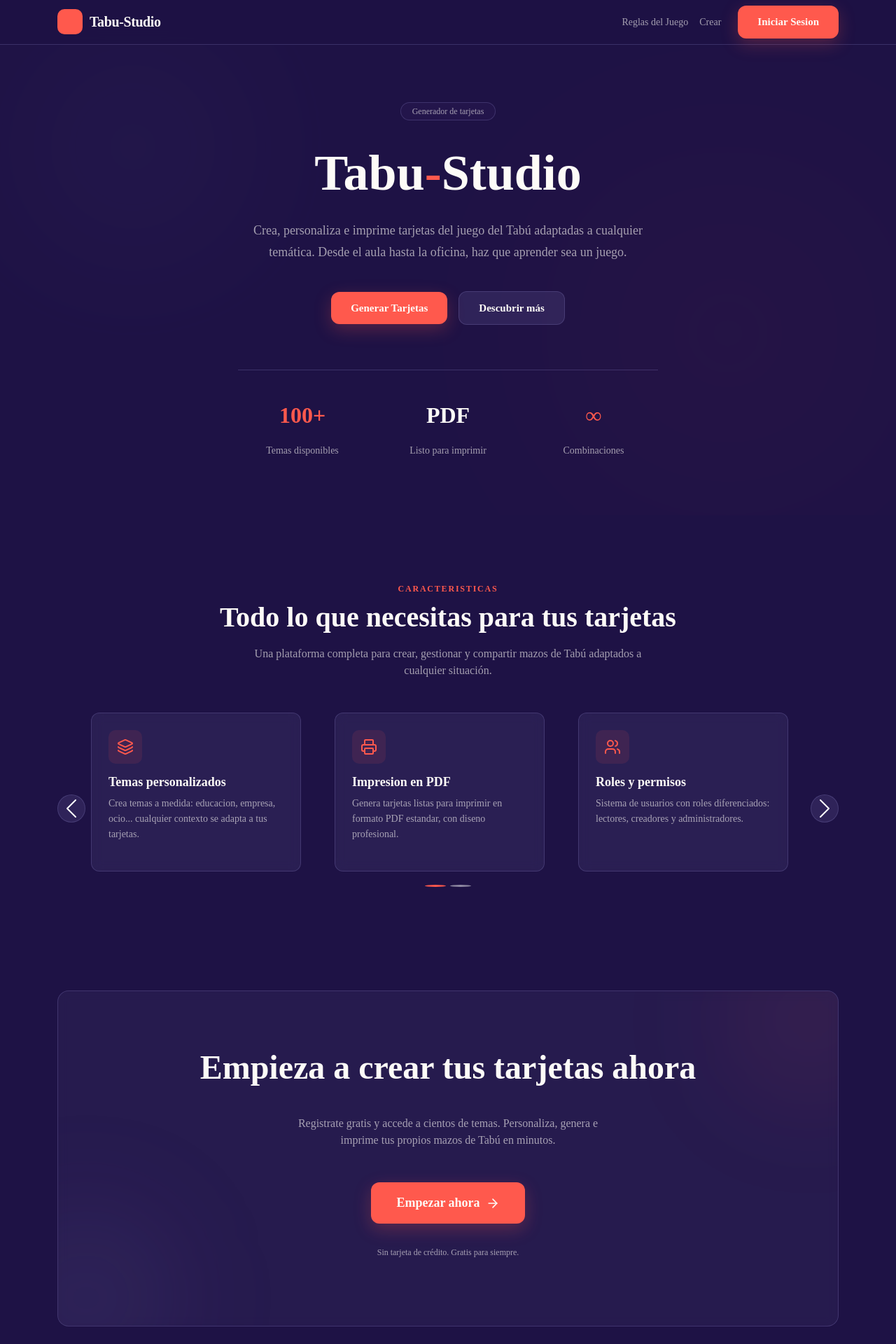
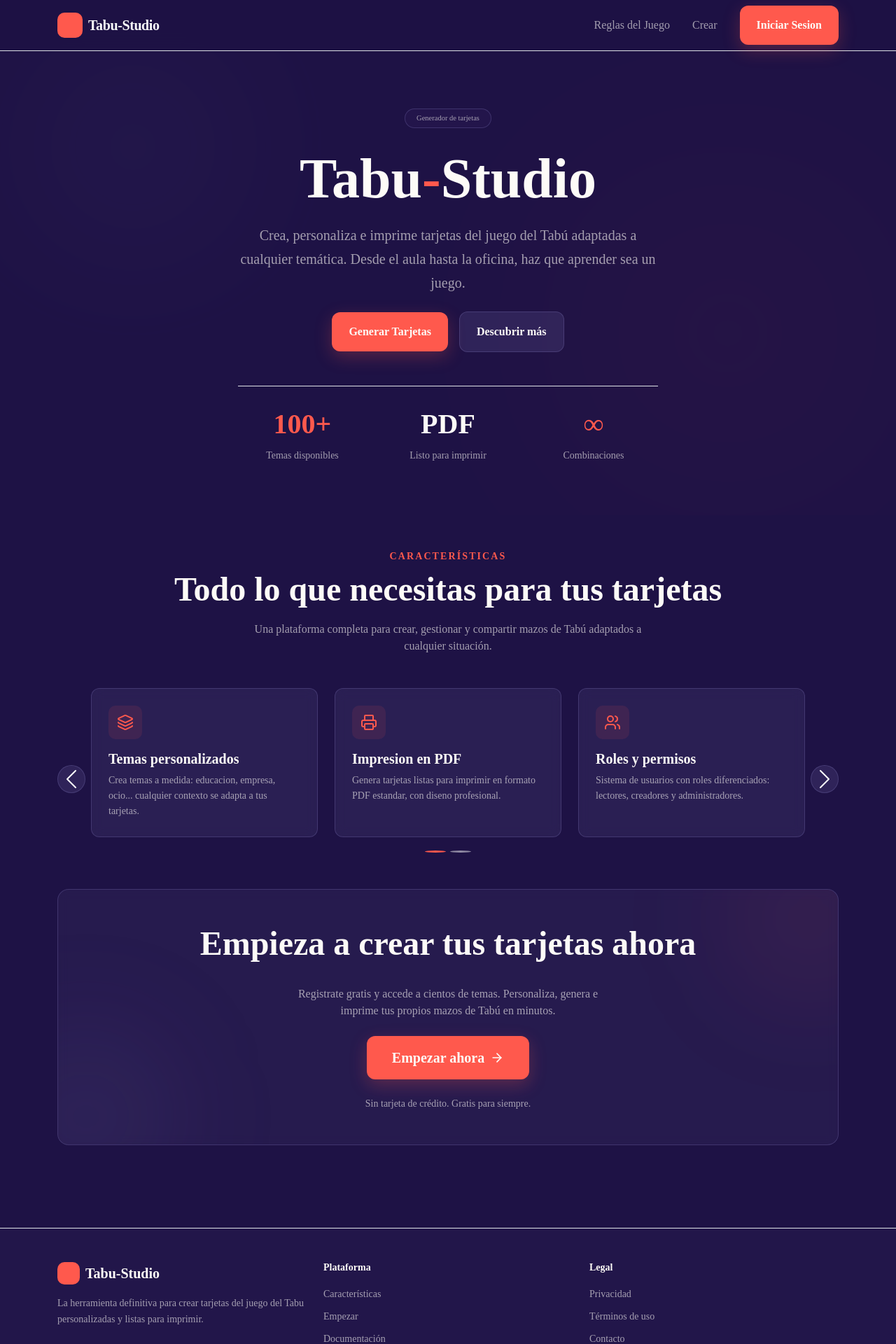
Before and after one commit to AntonioPulidoH/Desafio-CartasTabu-Prod, a React (Vite) app in the folder frontend/: page / in a window 1280 px wide. Shown: the top 1920 px of the page at 70% size. Built offline with nearby package versions, Linux system fonts and the light colour scheme.

Commit message:
refactor: optimizar CSS utilizando clases de Bootstrap

```diff
--- a/frontend/src/components/banner-principal.tsx
+++ b/frontend/src/components/banner-principal.tsx
@@ -1,48 +1,46 @@
-
 export function BannerPrincipal() {
   return (
-    <section id="inicio" className="banner-principal">
-
+    <section id="inicio" className="banner-principal position-relative d-flex align-items-center justify-content-center">
       <div className="banner-fondo-glow-1" />
       <div className="banner-fondo-glow-2" />
 
-      <div className="banner-contenido">
-        <div className="badge etiqueta-badge">
-          <span>Generador de tarjetas</span>
+      <div className="banner-contenido position-relative z-2 text-center mx-auto px-3">
+        <div className="badge etiqueta-badge d-inline-flex align-items-center gap-2 px-3 py-2 mb-4">
+          <span className="small">Generador de tarjetas</span>
         </div>
 
+        <h1 className="banner-titulo display-1 fw-bold">
+          Tabu<span className="acento">-</span>Studio
+        </h1>
 
-        <h1 className="banner-titulo">Tabu<span className="acento">-</span>Studio</h1>
-
-        <p className="banner-descripcion">
+        <p className="banner-descripcion mt-3 fs-5 mx-auto" style={{maxWidth: '600px', lineHeight: 1.7, color: 'var(--color-texto-suave)'}}>
           Crea, personaliza e imprime tarjetas del juego del Tabú adaptadas a
           cualquier temática. Desde el aula hasta la oficina, haz que aprender
           sea un juego.
         </p>
 
-        <div className="banner-botones">
-          <a href="#empezar" className="boton-acento">
+        <div className="banner-botones mt-4 d-flex flex-column flex-sm-row align-items-center justify-content-center gap-3">
+          <a href="#empezar" className="boton-acento d-inline-flex align-items-center gap-2 px-4 py-3">
             Generar Tarjetas
           </a>
-          <a href="#caracteristicas" className="boton-secundario">
+          <a href="#caracteristicas" className="boton-secundario d-inline-flex align-items-center gap-2 px-4 py-3">
             Descubrir más
           </a>
         </div>
 
-
-        <div className="banner-estadisticas">
+        <div className="banner-estadisticas mt-5 pt-4 border-top" style={{borderColor: 'var(--color-borde)'}}>
           <div className="row text-center">
             <div className="col-4">
-              <p className="estadistica-valor">100+</p>
-              <p className="estadistica-etiqueta">Temas disponibles</p>
+              <p className="estadistica-valor fs-1 fw-bold mb-1">100+</p>
+              <p className="estadistica-etiqueta small mb-0" style={{color: 'var(--color-texto-suave)'}}>Temas disponibles</p>
             </div>
             <div className="col-4">
-              <p className="estadistica-valor neutral">PDF</p>
-              <p className="estadistica-etiqueta">Listo para imprimir</p>
+              <p className="estadistica-valor neutral fs-1 fw-bold mb-1">PDF</p>
+              <p className="estadistica-etiqueta small mb-0" style={{color: 'var(--color-texto-suave)'}}>Listo para imprimir</p>
             </div>
             <div className="col-4">
-              <p className="estadistica-valor">{"\u221E"}</p>{/*Esto es para poner el símbolo del infinito*/}
-              <p className="estadistica-etiqueta">Combinaciones</p>
+              <p className="estadistica-valor fs-1 fw-bold mb-1">{"\u221E"}</p>
+              <p className="estadistica-etiqueta small mb-0" style={{color: 'var(--color-texto-suave)'}}>Combinaciones</p>
             </div>
           </div>
         </div>
--- a/frontend/src/components/barra-navegacion.tsx
+++ b/frontend/src/components/barra-navegacion.tsx
@@ -1,12 +1,12 @@
 export function BarraNavegacion() {
   return (
-    <nav className="navbar navbar-expand-lg barra-nav">
+    <nav className="navbar navbar-expand-lg barra-nav fixed-top border-bottom" style={{borderColor: 'var(--color-borde)'}}>
       <div className="container">
-        <a className="navbar-brand" href="#inicio">
-          <span className="icono-logo">
-            {/*Aquí tenemos que poner el log*/}
-          </span>
-          {"Tabu-Studio"}
+        <a className="navbar-brand d-flex align-items-center gap-2 fs-5 fw-bold text-light" href="#inicio">
+          <span className="icono-logo d-flex align-items-center justify-content-center">
+            {/*Aquí tenemos que poner el logo*/}
+          </span >
+          Tabu-Studio
         </a>
 
         <button
@@ -24,17 +24,17 @@ export function BarraNavegacion() {
         <div className="collapse navbar-collapse" id="navbarMenu">
           <ul className="navbar-nav ms-auto align-items-lg-center">
             <li className="nav-item">
-              <a className="nav-link" href="#caracteristicas">
+              <a className="nav-link small px-3 py-2" href="#caracteristicas">
                 Reglas del Juego
               </a>
             </li>
             <li className="nav-item">
-              <a className="nav-link" href="#empezar">
+              <a className="nav-link small px-3 py-2" href="#empezar">
                 Crear
               </a>
             </li>
             <li className="nav-item ms-lg-3 mt-2 mt-lg-0">
-              <button type="button" className="boton-acento w-100">
+              <button type="button" className="boton-acento w-100 d-inline-flex align-items-center justify-content-center gap-2 px-4 py-3">
                 Iniciar Sesion
               </button>
             </li>
--- a/frontend/src/components/carousel-caracteristicas.tsx
+++ b/frontend/src/components/carousel-caracteristicas.tsx
@@ -61,14 +61,14 @@ export function CarruselCaracteristicas() {
   const slides = agruparEnSlides(caracteristicas, 3)
 
   return (
-    <section id="caracteristicas" className="seccion-caracteristicas">
+    <section id="caracteristicas" className="py-5 py-lg-6">
       <div className="container">
         <div className="text-center mb-5">
-          <p className="seccion-titulo-superior">Caracteristicas</p>
-          <h2 className="seccion-titulo">
+          <p className="seccion-titulo-superior small fw-semibold mb-2">Características</p>
+          <h2 className="seccion-titulo display-5 fw-bold">
             {"Todo lo que necesitas para tus tarjetas"}
           </h2>
-          <p className="seccion-subtitulo">
+          <p className="seccion-subtitulo mt-3 mx-auto" style={{maxWidth: '560px', color: 'var(--color-texto-suave)'}}>
             Una plataforma completa para crear, gestionar y compartir mazos de
             Tabú adaptados a cualquier situación.
           </p>
@@ -76,11 +76,12 @@ export function CarruselCaracteristicas() {
 
         <div
           id="carruselCaracteristicas"
-          className="carousel slide"
+          className="carousel slide position-relative pb-5"
           data-bs-ride="carousel"
         >
 
           <div className="carousel-indicators indicadores-carrusel">
+            {/*Esta función es para dividir las tarjetas con */}
             {slides.map((_, indice) => (
               <button
                 key={indice}
@@ -98,18 +99,18 @@ export function CarruselCaracteristicas() {
             {slides.map((grupo, indiceSlide) => (
               <div
                 key={indiceSlide}
-                className={`carousel-item  ${indiceSlide === 0 ? "active" : ""}`
-              }data-bs-interval="3000"
+                className={`carousel-item ${indiceSlide === 0 ? "active" : ""}`}
+                data-bs-interval="2500"
               >
                 <div className="row justify-content-center g-4 px-2">
                   {grupo.map((item) => (
                     <div key={item.titulo} className="col-12 col-md-6 col-lg-4">
-                      <div className="tarjeta-caracteristica h-100">
-                        <div className="tarjeta-icono">
+                      <div className="tarjeta-caracteristica h-100 p-4">
+                        <div className="tarjeta-icono d-flex align-items-center justify-content-center mb-3">
                           <item.icono />
                         </div>
-                        <h3 className="tarjeta-titulo">{item.titulo}</h3>
-                        <p className="tarjeta-descripcion">
+                        <h3 className="tarjeta-titulo fs-5 fw-bold mb-2">{item.titulo}</h3>
+                        <p className="tarjeta-descripcion small mb-0" style={{lineHeight: 1.6, color: 'var(--color-texto-suave)'}}>
                           {item.descripcion}
                         </p>
                       </div>
@@ -120,9 +121,8 @@ export function CarruselCaracteristicas() {
             ))}
           </div>
 
-
           <button
-            className="carousel-control-prev control-carrusel"
+            className="carousel-control-prev control-carrusel position-absolute top-50 translate-middle-y"
             type="button"
             data-bs-target="#carruselCaracteristicas"
             data-bs-slide="prev"
@@ -131,7 +131,7 @@ export function CarruselCaracteristicas() {
             <span className="visually-hidden">Anterior</span>
           </button>
           <button
-            className="carousel-control-next control-carrusel"
+            className="carousel-control-next control-carrusel position-absolute top-50 translate-middle-y"
             type="button"
             data-bs-target="#carruselCaracteristicas"
             data-bs-slide="next"
--- a/frontend/src/components/footer.tsx
+++ b/frontend/src/components/footer.tsx
@@ -1,57 +1,56 @@
-
 export function Footer() {
   return (
-    <footer>
+    <footer className="footer-pagina border-top pt-5 pb-3" style={{borderColor: 'var(--color-borde)'}}>
       <div className="container">
         <div className="row">
           <div className="col-md-4 mb-4 mb-md-0">
-            <div className="footer-marca-logo">
-              <span className="icono-logo">
+            <div className="footer-marca-logo d-flex align-items-center gap-2 mb-3">
+              <span className="icono-logo d-flex align-items-center justify-content-center">
                 {/*Aquí iría el logo*/}
               </span>
-              <span>Tabu-Studio</span>
+              <span className="fs-5 fw-bold">Tabu-Studio</span>
             </div>
-            <p className="footer-descripcion">
+            <p className="footer-descripcion small mb-0" style={{color: 'var(--color-texto-suave)', lineHeight: 1.6}}>
               La herramienta definitiva para crear tarjetas del juego del Tabu
               personalizadas y listas para imprimir.
             </p>
           </div>
 
-
           <div className="col-md-4 mb-4 mb-md-0">
-            <h4 className="footer-titulo-seccion">Plataforma</h4>
-            <ul className="footer-enlaces">
+            <h4 className="footer-titulo-seccion small fw-bold mb-3">Plataforma</h4>
+            <ul className="footer-enlaces p-0 m-0 d-flex flex-column gap-2">
               <li>
-                <a href="#caracteristicas">Características</a>
+                <a href="#caracteristicas" className="small">Características</a>
               </li>
               <li>
-                <a href="#empezar">Empezar</a>
+                <a href="#empezar" className="small">Empezar</a>
               </li>
               <li>
-                <a href="#">Documentación</a>
+                <a href="#" className="small">Documentación</a>
               </li>
             </ul>
           </div>
 
-
           <div className="col-md-4">
-            <h4 className="footer-titulo-seccion">Legal</h4>
-            <ul className="footer-enlaces">
+            <h4 className="footer-titulo-seccion small fw-bold mb-3">Legal</h4>
+            <ul className="footer-enlaces p-0 m-0 d-flex flex-column gap-2">
               <li>
-                <a href="#">Privacidad</a>
+                <a href="#" className="small">Privacidad</a>
               </li>
               <li>
-                <a href="#">Términos de uso</a>
+                <a href="#" className="small">Términos de uso</a>
               </li>
               <li>
-                <a href="#">Contacto</a>
+                <a href="#" className="small">Contacto</a>
               </li>
             </ul>
           </div>
         </div>
 
-        <div className="footer-inferior">
-          <p>{"© 2026 Tabu-Studio. Todos los derechos reservados."}</p>
+        <div className="footer-inferior mt-5 pt-4 border-top text-center" style={{borderColor: 'var(--color-borde)'}}>
+          <p className="small mb-0" style={{color: 'var(--color-texto-suave)'}}>
+            {"© 2026 Tabu-Studio. Todos los derechos reservados."}
+          </p>
         </div>
       </div>
     </footer>
--- a/frontend/src/components/seccion-Empezar.tsx
+++ b/frontend/src/components/seccion-Empezar.tsx
@@ -2,25 +2,25 @@ import { ArrowRight } from "lucide-react"
 
 export function SeccionEmpezar() {
   return (
-    <section id="empezar" className="seccion-empezar">
+    <section id="empezar" className="py-5 py-lg-6">
       <div className="container">
         <div className="empezar-contenedor">
           <div className="empezar-glow-1" />
           <div className="empezar-glow-2" />
 
-          <div className="empezar-interior">
-            <h2 className="empezar-titulo">
+          <div className="empezar-interior position-relative z-2 d-flex flex-column align-items-center gap-4 p-5 text-center" style={{paddingTop: '4rem', paddingBottom: '4rem'}}>
+            <h2 className="empezar-titulo display-4 fw-bold" style={{fontSize: 'clamp(2rem, 5vw, 3rem)'}}>
               {"Empieza a crear tus tarjetas ahora"}
             </h2>
-            <p className="empezar-descripcion">
+            <p className="empezar-descripcion mb-0" style={{maxWidth: '480px', color: 'var(--color-texto-suave)'}}>
               Registrate gratis y accede a cientos de temas. Personaliza,
               genera e imprime tus propios mazos de Tabú en minutos.
             </p>
-            <button type="button" className="btn boton-acento grande">
+            <button type="button" className="btn boton-acento d-inline-flex align-items-center gap-2 fs-5 fw-bold" style={{padding: '16px 36px'}}>
               Empezar ahora
               <ArrowRight size={20} />{/*Símbolo de flecha*/}
             </button>
-            <p className="empezar-nota">
+            <p className="empezar-nota small mb-0" style={{color: 'var(--color-texto-suave)'}}>
               Sin tarjeta de crédito. Gratis para siempre.
             </p>
           </div>
--- a/frontend/src/styles/global.css
+++ b/frontend/src/styles/global.css
@@ -1,4 +1,3 @@
-
 :root {
   --color-primario: #281952;
   --color-secundario: #746baa;
@@ -10,7 +9,6 @@
   --color-texto-suave: rgba(253, 251, 247, 0.6);
   --radio-borde: 12px;
 }
-
 
 body {
   font-family: var(--font-open-sans), 'Open Sans', sans-serif;
@@ -33,32 +31,18 @@ a:hover {
   color: var(--color-acento);
 }
 
+/* Navegación */
 .barra-nav {
-  position: fixed;
-  top: 0;
-  left: 0;
-  right: 0;
-  z-index: 1050;
   background: rgba(30, 18, 69, 0.85);
   backdrop-filter: blur(16px);
-  border-bottom: 1px solid var(--color-borde);
 }
 
-.barra-nav .navbar-brand {
-  display: flex;
-  align-items: center;
-  gap: 10px;
+.navbar-brand {
   font-family: var(--font-varela-round), 'Varela Round', sans-serif;
-  font-size: 1.25rem;
-  font-weight: 700;
-  color: var(--color-claro);
   letter-spacing: -0.02em;
 }
 
 .icono-logo {
-  display: flex;
-  align-items: center;
-  justify-content: center;
   width: 36px;
   height: 36px;
   border-radius: 10px;
@@ -66,45 +50,27 @@ a:hover {
   color: var(--color-claro);
 }
 
-.barra-nav .nav-link {
+.nav-link {
   color: var(--color-texto-suave);
-  font-size: 0.875rem;
   font-weight: 500;
   transition: color 0.2s ease;
-  padding: 0.5rem 1rem;
 }
 
-.barra-nav .nav-link:hover,
-.barra-nav .nav-link:focus {
+.nav-link:hover,
+.nav-link:focus {
   color: var(--color-acento);
 }
 
-
-.barra-nav .navbar-toggler:focus {
+.navbar-toggler:focus {
   box-shadow: 0 0 0 2px rgba(255, 89, 77, 0.35);
 }
 
-
-
-
-@media (min-width: 992px) {
-  .barra-nav .navbar-collapse {
-    background: transparent;
-    backdrop-filter: none;
-  }
-}
-
+/* Botones */
 .boton-acento {
-  display: inline-flex;
-  align-items: center;
-  gap: 8px;
   background-color: var(--color-acento);
   color: var(--color-claro);
   border: none;
   border-radius: var(--radio-borde);
-  padding: 12px 28px;
-  font-family: var(--font-open-sans), 'Open Sans', sans-serif;
-  font-size: 0.9375rem;
   font-weight: 600;
   cursor: pointer;
   transition: opacity 0.2s ease, box-shadow 0.2s ease, gap 0.3s ease;
@@ -118,16 +84,10 @@ a:hover {
 }
 
 .boton-secundario {
-  display: inline-flex;
-  align-items: center;
-  gap: 8px;
   background-color: rgba(116, 107, 170, 0.2);
   color: var(--color-claro);
   border: 1px solid var(--color-borde);
   border-radius: var(--radio-borde);
-  padding: 12px 28px;
-  font-family: var(--font-open-sans), 'Open Sans', sans-serif;
-  font-size: 0.9375rem;
   font-weight: 600;
   cursor: pointer;
   transition: background-color 0.2s ease;
@@ -138,61 +98,48 @@ a:hover {
   color: var(--color-claro);
 }
 
-
+/* Banner */
 .banner-principal {
-  position: relative;
   min-height: 92vh;
-  display: flex;
-  align-items: center;
-  justify-content: center;
   overflow: hidden;
   padding-top: 80px;
 }
 
+.banner-fondo-glow-1,
+.banner-fondo-glow-2 {
+  position: absolute;
+  border-radius: 50%;
+  pointer-events: none;
+}
+
 .banner-fondo-glow-1 {
-  position: absolute;
   top: 60px;
   left: 40px;
   width: 300px;
   height: 300px;
-  border-radius: 50%;
   background-color: var(--color-secundario);
   opacity: 0.08;
   filter: blur(120px);
-  pointer-events: none;
 }
 
 .banner-fondo-glow-2 {
-  position: absolute;
   bottom: 60px;
   right: 40px;
   width: 400px;
   height: 400px;
-  border-radius: 50%;
   background-color: var(--color-acento);
   opacity: 0.06;
   filter: blur(150px);
-  pointer-events: none;
 }
 
 .banner-contenido {
-  position: relative;
-  z-index: 2;
-  text-align: center;
   max-width: 720px;
-  margin: 0 auto;
-  padding: 0 1.5rem;
 }
 
 .etiqueta-badge {
-  display: inline-flex;
-  align-items: center;
-  gap: 8px;
   border: 1px solid var(--color-borde);
   background-color: rgba(40, 25, 82, 0.5);
   border-radius: 999px;
-  padding: 6px 16px;
-  margin-bottom: 2rem;
 }
 
 .etiqueta-badge svg {
@@ -200,62 +147,20 @@ a:hover {
 }
 
 .etiqueta-badge span {
-  font-size: 0.75rem;
   font-weight: 500;
   color: var(--color-texto-suave);
-}
-
-.banner-titulo {
-  font-size: 3.5rem;
-  font-weight: 700;
-  text-wrap: balance;
 }
 
 .banner-titulo .acento {
   color: var(--color-acento);
 }
 
-@media (min-width: 768px) {
-  .banner-titulo {
-    font-size: 4.5rem;
-  }
-}
-
-.banner-descripcion {
-  margin-top: 1.5rem;
-  font-size: 1.125rem;
-  color: var(--color-texto-suave);
-  max-width: 600px;
-  margin-left: auto;
-  margin-right: auto;
-  line-height: 1.7;
-}
-
-.banner-botones {
-  margin-top: 2.5rem;
-  display: flex;
-  flex-direction: column;
-  align-items: center;
-  gap: 1rem;
-}
-
-@media (min-width: 576px) {
-  .banner-botones {
-    flex-direction: row;
-    justify-content: center;
-  }
-}
-
-.banner-estadisticas {
-  margin-top: 4rem;
-  padding-top: 2.5rem;
-  border-top: 1px solid var(--color-borde);
+.banner-titulo {
+  text-wrap: balance;
 }
 
 .estadistica-valor {
   font-family: var(--font-varela-round), 'Varela Round', sans-serif;
-  font-size: 2rem;
-  font-weight: 700;
   color: var(--color-acento);
 }
 
@@ -263,62 +168,25 @@ a:hover {
   color: var(--color-claro);
 }
 
-.estadistica-etiqueta {
-  margin-top: 0.25rem;
-  font-size: 0.875rem;
-  color: var(--color-texto-suave);
-}
-
-
-.seccion-caracteristicas {
-  padding: 6rem 0;
-}
-
+/* Secciones */
 .seccion-titulo-superior {
-  font-size: 0.75rem;
-  font-weight: 600;
   letter-spacing: 0.15em;
   text-transform: uppercase;
   color: var(--color-acento);
-  margin-bottom: 0.5rem;
 }
 
 .seccion-titulo {
-  font-size: 2rem;
-  font-weight: 700;
   text-wrap: balance;
 }
 
-@media (min-width: 768px) {
-  .seccion-titulo {
-    font-size: 2.5rem;
-  }
-}
-
-.seccion-subtitulo {
-  margin-top: 1rem;
-  color: var(--color-texto-suave);
-  max-width: 560px;
-  margin-left: auto;
-  margin-right: auto;
-}
-
-
-#carruselCaracteristicas {
-  position: relative;
-  padding-bottom: 3rem;
-}
-
+/* Carrusel */
 #carruselCaracteristicas .carousel-inner {
   padding: 0 2.5rem;
 }
 
-
 .control-carrusel {
   width: 40px;
   height: 40px;
-  top: 50%;
-  transform: translateY(-50%);
   border-radius: 50%;
   border: 1px solid var(--color-borde);
   background-color: rgba(116, 107, 170, 0.2);
@@ -329,7 +197,6 @@ a:hover {
 .control-carrusel:hover {
   background-color: rgba(116, 107, 170, 0.4);
 }
-
 
 .indicadores-carrusel button {
   width: 10px;
@@ -347,13 +214,9 @@ a:hover {
 }
 
 .tarjeta-caracteristica {
-  flex-shrink: 0;
-  width: 300px;
-  scroll-snap-align: start;
   border: 1px solid var(--color-borde);
   background-color: var(--color-tarjeta);
   border-radius: var(--radio-borde);
-  padding: 1.5rem;
   backdrop-filter: blur(8px);
   transition: border-color 0.2s ease, background-color 0.2s ease;
 }
@@ -364,14 +227,10 @@ a:hover {
 }
 
 .tarjeta-icono {
-  display: flex;
-  align-items: center;
-  justify-content: center;
   width: 48px;
   height: 48px;
   border-radius: 10px;
   background-color: rgba(255, 89, 77, 0.1);
-  margin-bottom: 1rem;
 }
 
 .tarjeta-icono svg {
@@ -380,27 +239,10 @@ a:hover {
   color: var(--color-acento);
 }
 
-.tarjeta-titulo {
-  font-size: 1.125rem;
-  font-weight: 700;
-}
-
-.tarjeta-descripcion {
-  margin-top: 0.5rem;
-  font-size: 0.875rem;
-  line-height: 1.6;
-  color: var(--color-texto-suave);
-}
-
-
-
-.seccion-empezar {
-  padding: 6rem 0;
-}
-
+/* Empezar */
 .empezar-contenedor {
   position: relative;
-  bottom:70px;
+  bottom: 70px;
   overflow: hidden;
   border: 1px solid var(--color-borde);
   background-color: rgba(116, 107, 170, 0.1);
@@ -408,92 +250,35 @@ a:hover {
   backdrop-filter: blur(8px);
 }
 
-.empezar-glow-1 {
+.empezar-glow-1,
+.empezar-glow-2 {
   position: absolute;
-  top: -80px;
-  right: -80px;
   width: 240px;
   height: 240px;
   border-radius: 50%;
-  background-color: rgba(255, 89, 77, 0.08);
   filter: blur(80px);
   pointer-events: none;
 }
 
+.empezar-glow-1 {
+  top: -80px;
+  right: -80px;
+  background-color: rgba(255, 89, 77, 0.08);
+}
+
 .empezar-glow-2 {
-  position: absolute;
   bottom: -80px;
   left: -80px;
-  width: 240px;
-  height: 240px;
-  border-radius: 50%;
   background-color: rgba(116, 107, 170, 0.12);
-  filter: blur(80px);
-  pointer-events: none;
-}
-
-.empezar-interior {
-  position: relative;
-  z-index: 2;
-  display: flex;
-  flex-direction: column;
-  align-items: center;
-  gap: 2rem;
-  padding: 4rem 2rem;
-  text-align: center;
-}
-
-@media (min-width: 768px) {
-  .empezar-interior {
-    padding: 5rem 2rem;
-  }
 }
 
 .empezar-titulo {
-  font-size: 2rem;
-  font-weight: 700;
   text-wrap: balance;
 }
 
-@media (min-width: 768px) {
-  .empezar-titulo {
-    font-size: 3rem;
-  }
-}
-
-.empezar-descripcion {
-  color: var(--color-texto-suave);
-  max-width: 480px;
-}
-
-.boton-acento.grande {
-  padding: 16px 36px;
-  font-size: 1.125rem;
-  font-weight: 700;
-}
-
-.boton-acento.grande:hover {
-  gap: 12px;
-}
-
-.empezar-nota {
-  font-size: 0.75rem;
-  color: var(--color-texto-suave);
-}
-
-
-
+/* Footer */
 .footer-pagina {
-  border-top: 1px solid var(--color-borde);
   background-color: rgba(116, 107, 170, 0.05);
-  padding: 3rem 0 1.5rem;
-}
-
-.footer-marca-logo {
-  display: flex;
-  align-items: center;
-  gap: 10px;
-  margin-bottom: 0.75rem;
 }
 
 .footer-marca-logo .icono-logo {
@@ -503,36 +288,13 @@ a:hover {
 
 .footer-marca-logo span {
   font-family: var(--font-varela-round), 'Varela Round', sans-serif;
-  font-size: 1.125rem;
-  font-weight: 700;
-  color: var(--color-claro);
-}
-
-.footer-descripcion {
-  font-size: 0.875rem;
-  color: var(--color-texto-suave);
-  line-height: 1.6;
-}
-
-.footer-titulo-seccion {
-  font-family: var(--font-varela-round), 'Varela Round', sans-serif;
-  font-size: 0.875rem;
-  font-weight: 700;
-  color: var(--color-claro);
-  margin-bottom: 0.75rem;
 }
 
 .footer-enlaces {
   list-style: none;
-  padding: 0;
-  margin: 0;
-  display: flex;
-  flex-direction: column;
-  gap: 0.5rem;
 }
 
 .footer-enlaces a {
-  font-size: 0.875rem;
   color: var(--color-texto-suave);
   transition: color 0.2s ease;
 }
@@ -540,15 +302,3 @@ a:hover {
 .footer-enlaces a:hover {
   color: var(--color-acento);
 }
-
-.footer-inferior {
-  margin-top: 2.5rem;
-  padding-top: 1.5rem;
-  border-top: 1px solid var(--color-borde);
-  text-align: center;
-}
-
-.footer-inferior p {
-  font-size: 0.75rem;
-  color: var(--color-texto-suave);
-}
```
